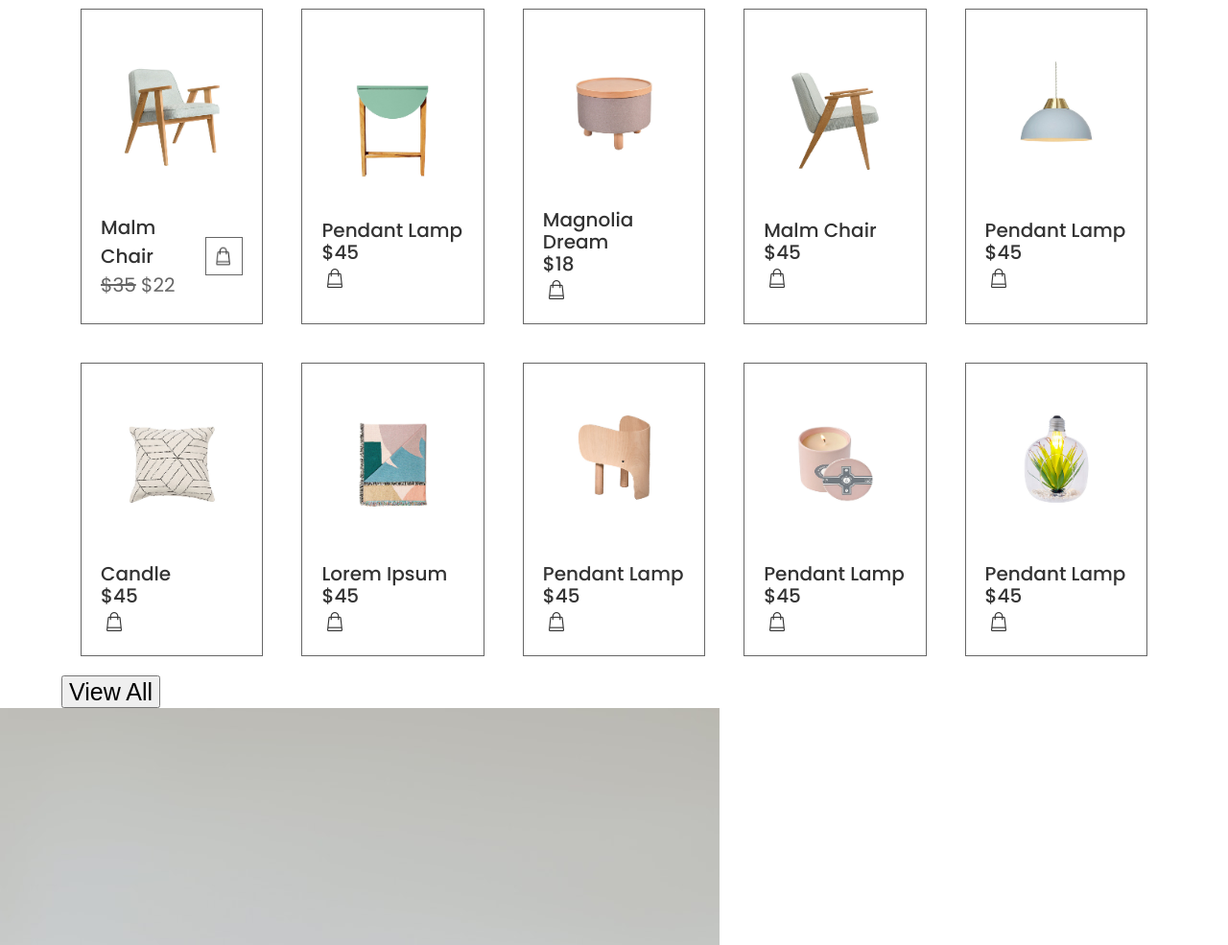
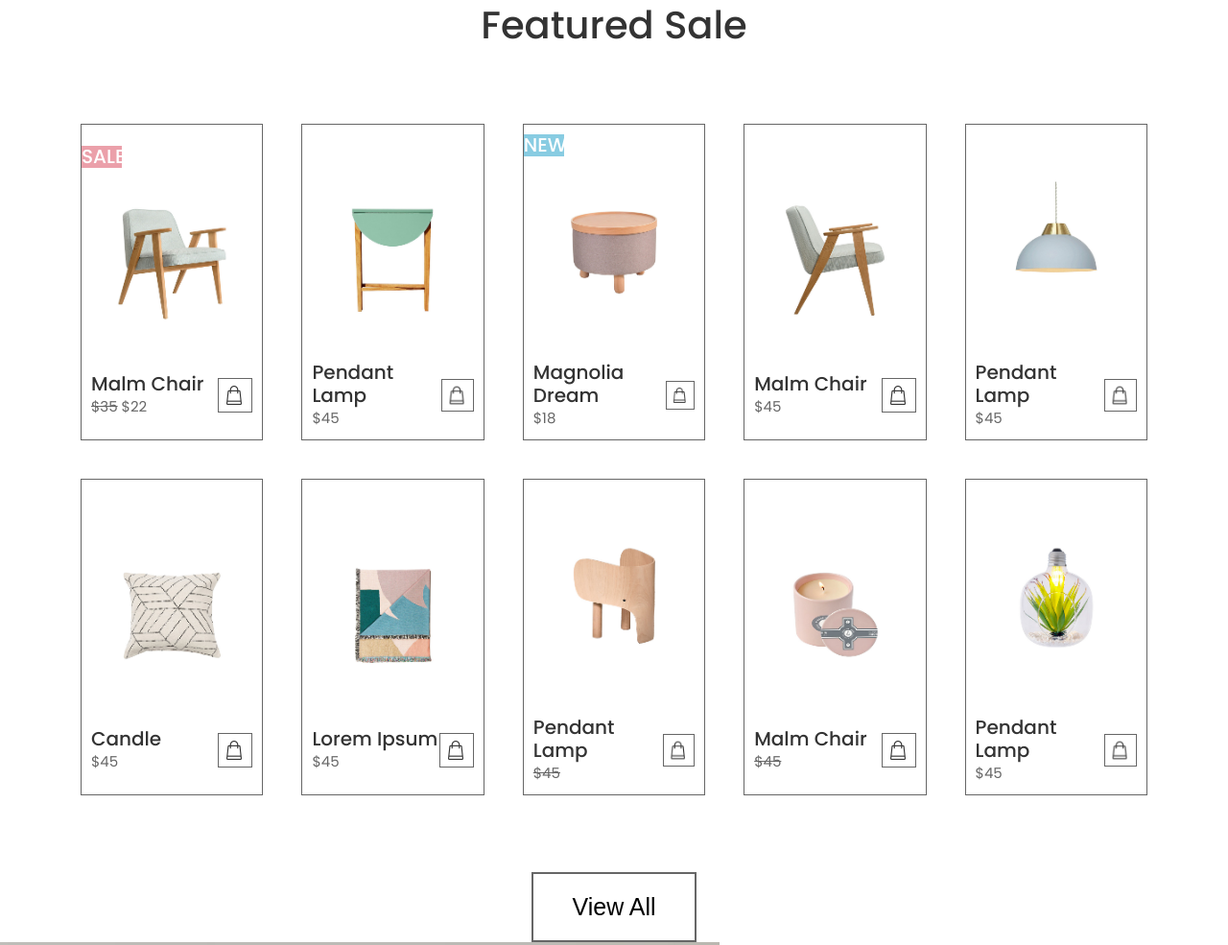
Before and after one commit to alexanderyanthar/alexanderYantharProjectOne, a plain HTML site: page index.html in a window 1280 px wide. Shown: the part 1548-2533 px from the top of the page at 96% size. Drawn offline with Linux system fonts and the light colour scheme.

Commit message:
added header styling, finished featured sales styling, added border styling mixin, refractored code in index.html for featured sale section

```diff
--- a/index.html
+++ b/index.html
@@ -77,9 +77,9 @@
                     <ul class="mainContainer">
                         <li class="mainContainerItems">
                             <div class="individualItem">
+                                <p class="sale">SALE</p>
                                 <img src="./assets/prod-1.jpg" alt="A stylish armchair">
-                                <!-- <p>SALE</p> -->
-                                <div class="itemTextContainer">
+                                <div class="itemTextContainer itemTextContainer1">
                                     <div class="textContainer">
                                         <p>Malm Chair</p>
                                         <p class="price"><span>$35</span> $22</p>
@@ -93,152 +93,162 @@
                             </div>
                         </li>
                         <li class="mainContainerItems">
-                            <ul class="individualItem">
-                                <li>
-                                    <img src="./assets/prod-2.jpg" alt="A stylish side table">
-                                </li>
-                                <li>
+                            <div class="individualItem">
+                                <p class="hidden">NEW</p>
+                                <img src="./assets/prod-2.jpg" alt="A turquoise night stand with wooden legs">
+                                <div class="itemTextContainer">
+                                    <div class="textContainer">
                                         <p>Pendant Lamp</p>
-                                </li>
-                                <li>
-                                    <p>$45</p>
-                                </li>
-                                <li>
-                                    <img class="icon" src="./assets/icons/shopping-cart-black-icon.png" alt="Checkout icon to add item to cart">
-                                </li>
-                            </ul>
+                                        <p class="price">$45</p>
+                                    </div>
+                                    <div class="iconContainer">
+                                        <a href="#checkout">
+                                            <img src="./assets/icons/shopping-cart-black-icon.png" alt="Checkout icon to add item to cart">
+                                        </a>
+                                    </div>
+                                </div>
+                            </div>
                         </li>
                         <li class="mainContainerItems">
-                            <ul class="individualItem">
-                                <li>
-                                    <img src="./assets/prod-3.jpg" alt="A beautiful candle">
-                                </li>
-
-                                <li>
+                            <div class="individualItem">
+                                <p class="new">NEW</p>
+                                <img src="./assets/prod-3.jpg" alt="A covered candle with three wooden legs">
+                                <div class="itemTextContainer itemTextContainer3">
+                                    <div class="textContainer">
                                         <p>Magnolia Dream</p>
-                                </li>
-                                <li>
-                                    <p>$18</p>
-                                </li>
-                                <li>
+                                        <p class="price">$18</p>
+                                    </div>
+                                    <div class="iconContainer">
+                                        <a href="#checkout">
                                             <img src="./assets/icons/shopping-cart-black-icon.png" alt="Checkout icon to add item to cart">
-                                </li>
-                            </ul>
+                                        </a>
+                                    </div>
+                                </div>
+                            </div>
                         </li>
                         <li class="mainContainerItems">
-                            <ul class="individualItem">
-                                <li>
-                                    <img src="./assets/prod-4.jpg" alt="A stylish armchair">
-                                </li>
-                                <li>
+                            <div class="individualItem">
+                                <p class="hidden">NEW</p>
+                                <img src="./assets/prod-4.jpg" alt="A stylish armchair from a profile view">
+                                <div class="itemTextContainer">
+                                    <div class="textContainer">
                                         <p>Malm Chair</p>
-                                </li>
-                                <li>
-                                    <p>$45</p>
-                                </li>
-                                <li>
+                                        <p class="price">$45</p>
+                                    </div>
+                                    <div class="iconContainer">
+                                        <a href="#checkout">
                                             <img src="./assets/icons/shopping-cart-black-icon.png" alt="Checkout icon to add item to cart">
-                                </li>
-                            </ul>
+                                        </a>
+                                    </div>
+                                </div>
+                            </div>
                         </li>
                         <li class="mainContainerItems">
-                            <ul class="individualItem">
-                                <li>
-                                    <img src="./assets/prod-5.jpg" alt="A stylish light blue hanging lamp">
-                                </li>
-                                <li>
+                            <div class="individualItem">
+                                <p class="hidden">NEW</p>
+                                <img src="./assets/prod-5.jpg" alt="A blue hanging lamp">
+                                <div class="itemTextContainer">
+                                    <div class="textContainer">
                                         <p>Pendant Lamp</p>
-                                </li>
-                                <li>
-                                    <p>$45</p>
-                                </li>
-                                <li>
+                                        <p class="price">$45</p>
+                                    </div>
+                                    <div class="iconContainer">
+                                        <a href="#checkout">
                                             <img src="./assets/icons/shopping-cart-black-icon.png" alt="Checkout icon to add item to cart">
-                                </li>
-                            </ul>
+                                        </a>
+                                    </div>
+                                </div>
+                            </div>
                         </li>
                         <li class="mainContainerItems">
-                            <ul class="individualItem">
-                                <li>
-                                    <img src="./assets/prod-6.jpg" alt="AN off white couch pillow with a nice design">
-                                </li>
-                                <li>
+                            <div class="individualItem">
+                                <p class="hidden">NEW</p>
+                                <img src="./assets/prod-6.jpg" alt="An off-white couch pillow with black linear designs">
+                                <div class="itemTextContainer">
+                                    <div class="textContainer">
                                         <p>Candle</p>
-                                </li>
-                                <li>
-                                    <p>$45</p>
-                                </li>
-                                <li>
+                                        <p class="price">$45</p>
+                                    </div>
+                                    <div class="iconContainer">
+                                        <a href="#checkout">
                                             <img src="./assets/icons/shopping-cart-black-icon.png" alt="Checkout icon to add item to cart">
-                                </li>
-                            </ul>
+                                        </a>
+                                    </div>
+                                </div>
+                            </div>
                         </li>
                         <li class="mainContainerItems">
-                            <ul class="individualItem">
-                                <li>
-                                    <img src="./assets/prod-7.jpg" alt="A pastel coloured scarf">
-                                </li>
-                                <li>
+                            <div class="individualItem">
+                                <p class="hidden">NEW</p>
+                                <img src="./assets/prod-7.jpg" alt="A pastel coloured scarf with geometric designs">
+                                <div class="itemTextContainer">
+                                    <div class="textContainer">
                                         <p>Lorem Ipsum</p>
-                                </li>
-                                <li>
-                                    <p>$45</p>
-                                </li>
-                                <li>
+                                        <p class="price">$45</p>
+                                    </div>
+                                    <div class="iconContainer">
+                                        <a href="#checkout">
                                             <img src="./assets/icons/shopping-cart-black-icon.png" alt="Checkout icon to add item to cart">
-                                </li>
-                            </ul>
+                                        </a>
+                                    </div>
+                                </div>
+                            </div>
                         </li>
                         <li class="mainContainerItems">
-                            <ul class="individualItem">
-                                <!-- I don't actually know what this item is -->
-                                <li>
-                                    <img src="./assets/prod-8.jpg" alt="A wooden candle holder">
-                                </li>
-                                <li>
+                            <div class="individualItem">
+                                <p class="hidden">NEW</p>
+                                <!-- I'm not sure what this item is -->
+                                <img src="./assets/prod-8.jpg" alt="A wooden candle stand">
+                                <div class="itemTextContainer">
+                                    <div class="textContainer">
                                         <p>Pendant Lamp</p>
-                                </li>
-                                <li>
-                                    <p>$45</p>
-                                </li>
-                                <li>
+                                        <p class="price"><span>$45</p>
+                                    </div>
+                                    <div class="iconContainer">
+                                        <a href="#checkout">
                                             <img src="./assets/icons/shopping-cart-black-icon.png" alt="Checkout icon to add item to cart">
-                                </li>
-                            </ul>
+                                        </a>
+                                    </div>
+                                </div>
+                            </div>
                         </li>
                         <li class="mainContainerItems">
-                            <ul class="individualItem">
-                                <li>
-                                    <img src="./assets/prod-9.jpg" alt="A candle in a pink jar">
-                                </li>
-                                <li>
-                                    <p>Pendant Lamp</p>
-                                </li>
-                                <li>
-                                    <p>$45</p>
-                                </li>
-                                <li>
+                            <div class="individualItem">
+                                <p class="hidden">NEW</p>
+                                <img src="./assets/prod-9.jpg" alt="A burning candle in a pink jar with a unqiue design on the lid">
+                                <!-- <p>SALE</p> -->
+                                <div class="itemTextContainer">
+                                    <div class="textContainer">
+                                        <p>Malm Chair</p>
+                                        <p class="price"><span>$45</p>
+                                    </div>
+                                    <div class="iconContainer">
+                                        <a href="#checkout">
                                             <img src="./assets/icons/shopping-cart-black-icon.png" alt="Checkout icon to add item to cart">
-                                </li>
-                            </ul>
+                                        </a>
+                                    </div>
+                                </div>
+                            </div>
                         </li>
                         <li class="mainContainerItems">
-                            <ul class="individualItem">
-                                <li>
+                            <div class="individualItem">
+                                <p class="hidden">NEW</p>
                                 <img src="./assets/prod-10.jpg" alt="A terrarium lamp">
-                                </li>
-                                <li>
+                                <div class="itemTextContainer">
+                                    <div class="textContainer">
                                         <p>Pendant Lamp</p>
-                                </li>
-                                <li>
-                                    <p>$45</p>
-                                </li>
-                                <li>
+                                        <p class="price">$45</p>
+                                    </div>
+                                    <div class="iconContainer">
+                                        <a href="#checkout">
                                             <img src="./assets/icons/shopping-cart-black-icon.png" alt="Checkout icon to add item to cart">
-                                </li>
+                                        </a>
+                                    </div>
+                                </div>
+                            </div>
                     </ul>
-                        </li>
-                    </ul>
+                </div>
+                <div class="viewAll">
                     <button>View All</button>
                 </div>
         </section>
--- a/styles/sass/partials/_headerStyling.scss
+++ b/styles/sass/partials/_headerStyling.scss
@@ -7,7 +7,7 @@ header {
         display: flex;
         justify-content: space-between;
         align-items: center;
-        padding: 0 2rem;
+        padding: 1.5rem 2rem;
 
         img {
             object-fit: contain;
--- a/styles/sass/partials/_mainStyling.scss
+++ b/styles/sass/partials/_mainStyling.scss
@@ -46,12 +46,27 @@
         @include fontStyle(2rem);
     }
 
+    .viewAll {
+        text-align: center;
+
+        button {
+            @include borderStyle(2px);
+            background-color: $white;
+            padding: 1rem 2rem;
+        }
+    }
+
+    .featuredContainer {
+        padding: 3rem 0;
+
+    }
+
     .featuredContainer .mainContainer {
         display: flex;
         flex-wrap: wrap;
 
         .mainContainerItems {
-            border: 1px solid $lightGrey;
+            @include borderStyle();
             display: flex;
             flex-direction: column;
             justify-content: center;
@@ -59,16 +74,44 @@
             margin: 1rem;
             width: calc(20% - 2rem);
             text-align: left;
-            padding: 1rem;
+            padding: 0.5rem;
+
 
             .individualItem {
                 display: flex;
                 flex-direction: column;
+
+                .hidden {
+                    visibility: hidden;
+                }
+
+                .sale,
+                .new {
+                    color: $white;
+                    width: 25%;
+                    text-align: center;
+                    position: relative;
+                    left: -0.5rem;
+                }
+
+                .sale {
+                    background-color: $pink;
+                }
+
+                .new {
+                    background-color: $blue;
+
+                }
             }
 
             .individualItem span {
                 text-decoration-line: line-through;
             }
+
+            // .itemTextContainer1,
+            // .itemTextContainer3 {
+            //     margin-bottom: 1rem;
+            // }
 
             .itemTextContainer {
                 display: flex;
@@ -78,15 +121,15 @@
 
 
             .iconContainer {
-                border: 1px solid $lightGrey;
-                padding: 0.25rem;
+                @include borderStyle();
+                padding: 0.1rem;
             }
 
             .textContainer {
-                line-height: 1.5rem;
+                line-height: 1.2rem;
 
                 .price {
-                    @include fontStyle(1rem, $regular, $lightGrey);
+                    @include fontStyle(0.75rem, $regular, $lightGrey);
                 }
             }
             }
--- a/styles/sass/partials/_mixins.scss
+++ b/styles/sass/partials/_mixins.scss
@@ -22,3 +22,8 @@
     max-width: $wrapperMaxWidth;
     width: $wrapperWidth;
 }
+
+// border for featured sales, view all button, and checkout icon
+@mixin borderStyle($borderSize: 1px, $borderType: solid, $borderColor: $lightGrey) {
+    border: $borderSize $borderType $borderColor;
+}
```
Also changed, not shown: styles/styles.css, 1 other file. Lines whose indentation alone changed are shown as unchanged.
